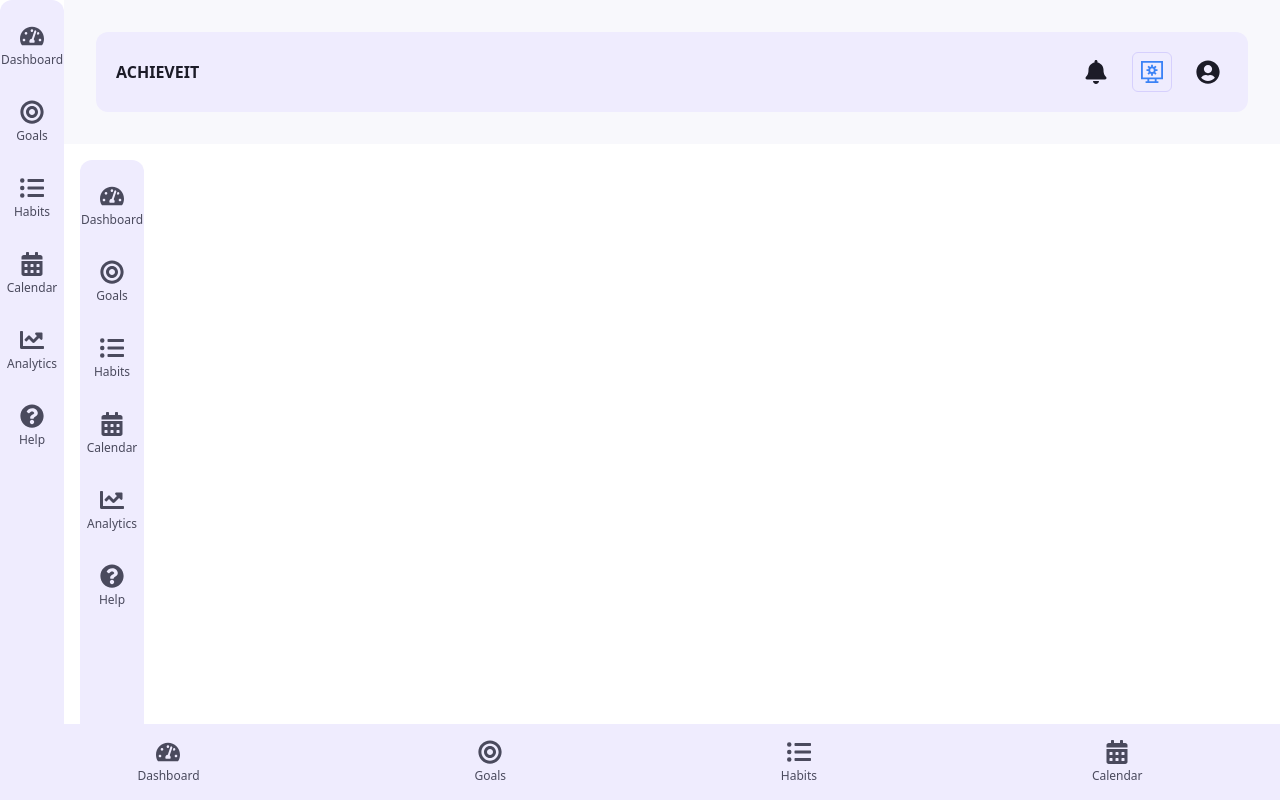
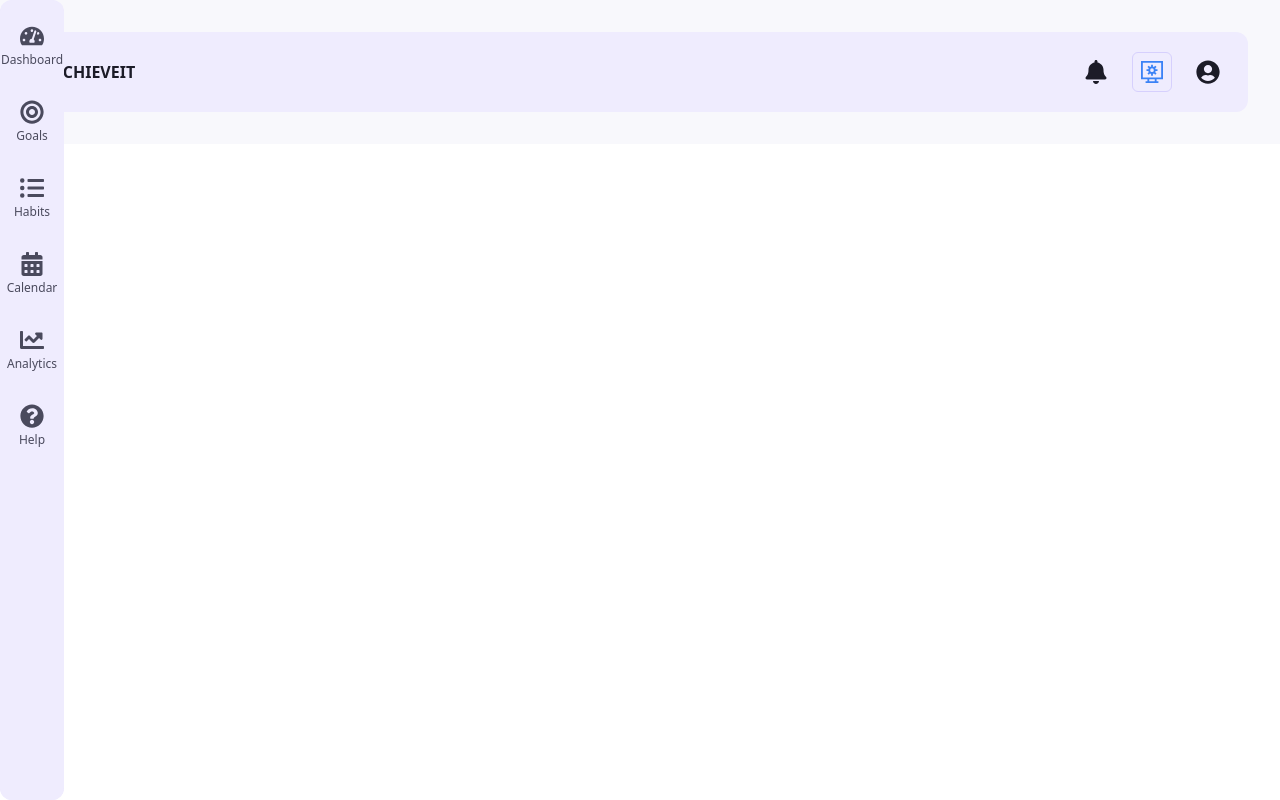
Before and after one commit to maximistic/AchieveIt, a Next.js app: page /components/sidebar in a window 1280 px wide. Shown: the top 800 px of the page. Built offline with nearby package versions, Linux system fonts and the light colour scheme.

Commit message:
sidebar updates

```diff
--- a/app/components/sidebar/BottomNav.tsx
+++ b/app/components/sidebar/BottomNav.tsx
@@ -9,7 +9,7 @@ const BottomNav: React.FC = () => {
   );
 
   return (
-    <div className="fixed bottom-0 left-0 right-0 bg-[var(--color-bg-secondary)] flex justify-around py-2">
+    <div className="fixed md:hidden bottom-4 left-4 right-4 bg-[var(--color-bg-secondary)] flex justify-around items-center rounded-t-xl z-50 p-2">
       {mobileItems.map((item, index) => (
         <SidebarIcon key={index} icon={item.icon} label={item.label} path={item.path} />
       ))}
--- a/app/components/sidebar/page.tsx
+++ b/app/components/sidebar/page.tsx
@@ -5,7 +5,7 @@ import { sidebarItems } from "./SidebarData";
 
 const Sidebar = () => {
   return (
-    <div className="h-screen w-16 bg-[var(--color-bg-secondary)] flex flex-col items-center justify-between py-4 rounded-xl">
+    <div className="hidden md:flex fixed left-0 top-0 h-screen w-16 bg-[var(--color-bg-secondary)] flex-col items-center justify-between py-4 rounded-xl">
       <div className="flex flex-col items-center space-y-4">
         {sidebarItems.map((item, index) => (
           <SidebarIcon key={index} icon={item.icon} label={item.label} path={item.path} />
```
